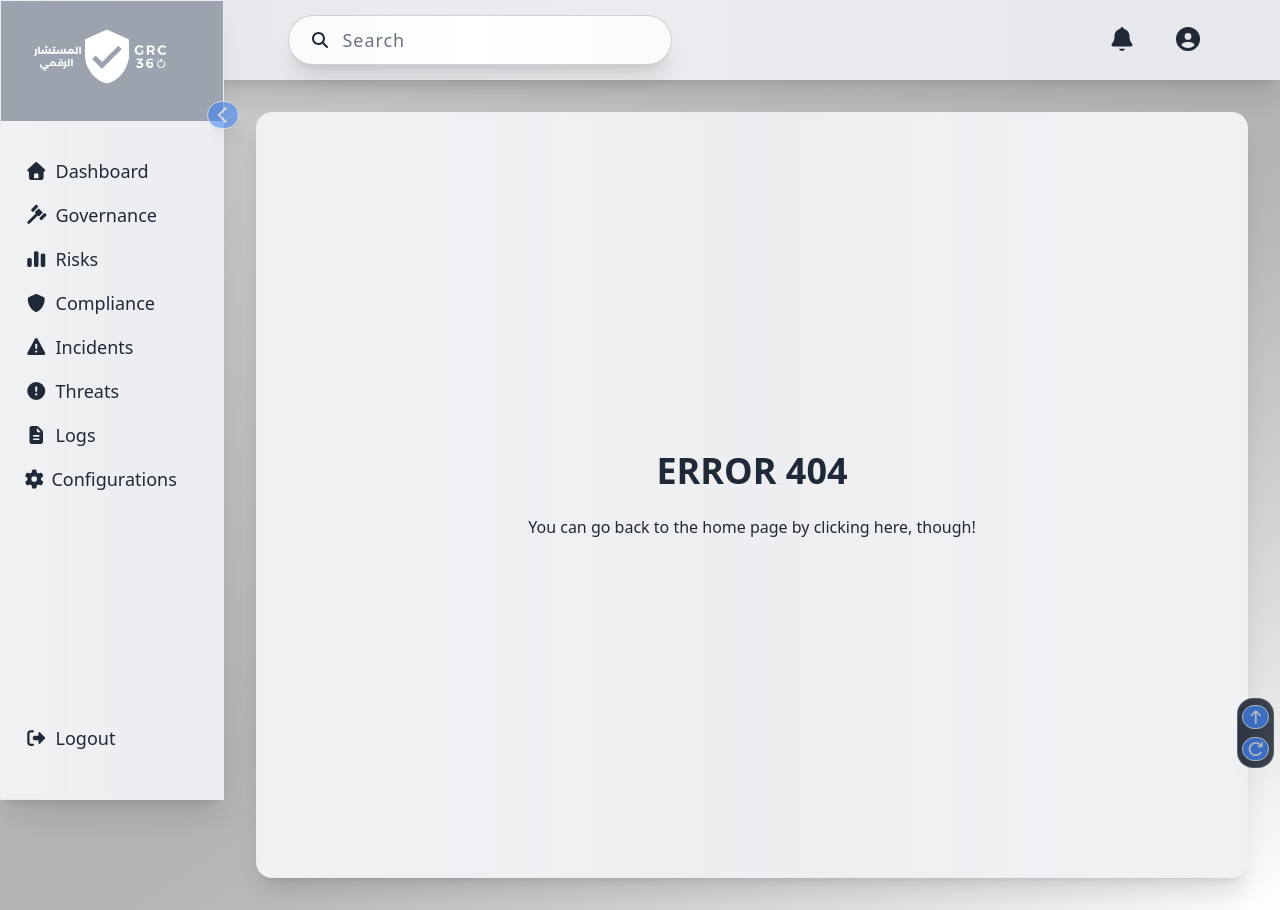
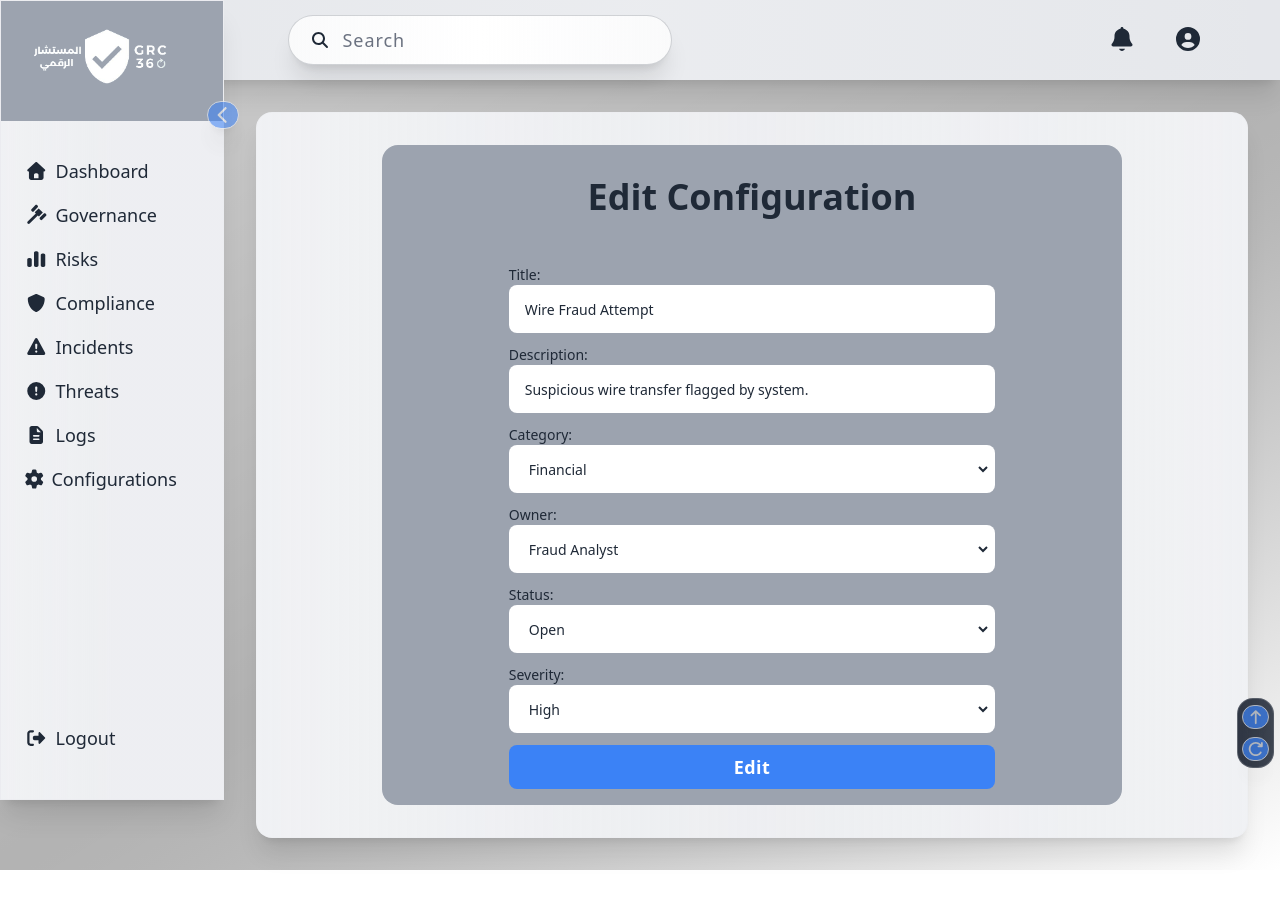
Before and after one commit to AhmedWaleedKalifa/GRC360, a React (Vite) app in the folder FrontEnd/: page /dashboard/editIncident/1 in a window 1280 px wide. Before the commit this address had no page. After the commit the page ends 870 px from the top, so only its background shows below. Built offline with nearby package versions, Linux system fonts and the light colour scheme.

Commit message:
make edit incident and make delete functionality

```diff
--- a/FrontEnd/src/components/Card.jsx
+++ b/FrontEnd/src/components/Card.jsx
@@ -1,4 +1,4 @@
-const Card = ({ title, value,color="white", model = 1 }) => {
+const Card = ({ title, value, model = 1 }) => {
     return (
         <>
 
--- a/FrontEnd/src/components/Field.jsx
+++ b/FrontEnd/src/components/Field.jsx
@@ -3,7 +3,7 @@ import * as solidIcons from '@fortawesome/free-solid-svg-icons';
 import { FontAwesomeIcon } from '@fortawesome/react-fontawesome'
 import { useNavigate } from "react-router-dom";
 
-const Field = forwardRef(({ mode = 1, sizes, id, color, navigation = "", values = [{type:"t",text:"Known",color:"",selfNav:""}] }, ref) => {
+const Field = forwardRef(({ mode = 1, sizes, id, color, navigation = "", values = [{type:"t",text:"Known",color:"",selfNav:"",click:()=>{}}] }, ref) => {
   const nav = useNavigate();
   const navigateRow = () => {
     if (!navigation) return;
@@ -41,14 +41,14 @@ const Field = forwardRef(({ mode = 1, sizes, id, color, navigation = "", values
               icon={solidIcons[element.text]}
               className="fieldDivIcon"
               style={{ color: element?.color || "inherit" }}
-              onClick={()=>nav(element.selfNav)}
+              onClick={element.selfNav?()=>nav(element.selfNav):element.click}
 
             />
           ) : element.type === "b" ? (
             <button
               className="smallButton fieldDivButton"
               style={{ background: element?.color || "linear-gradient(to right,#155dfc ,#009688 )" }}
-              onClick={()=>nav(element.selfNav)}
+              onClick={element.selfNav?()=>nav(element.selfNav):element.click}
 
            >
               {element.text}
@@ -58,7 +58,7 @@ const Field = forwardRef(({ mode = 1, sizes, id, color, navigation = "", values
               className="fieldDivText"
               style={{ color: element?.color || "inherit" }}
               title={String(element.text)}
-              onClick={()=>nav(element.selfNav)}
+              onClick={element.selfNav?()=>nav(element.selfNav):element.click}
             >
               {String(element.text)}
             </div>
--- a/FrontEnd/src/index.css
+++ b/FrontEnd/src/index.css
@@ -526,3 +526,9 @@ main {
 .addIncidentForm{
   @apply w-[70%]  flex flex-col gap-3 p-4;
 }
+
+/* edit Incidents style */
+
+.select{
+    @apply  w-full h-[48px] px-3 rounded-lg bg-white text-gray-800 text-sm border-4 border-transparent focus:border-4 focus:border-blue-500/40 focus:outline-0 dark:bg-gray-700 dark:text-gray-200;
+}
--- a/FrontEnd/src/pages/AddIncident.jsx
+++ b/FrontEnd/src/pages/AddIncident.jsx
@@ -30,14 +30,13 @@ function AddIncident() {
                 inputarray={[
                     { id: "title", type: "text", isInput: true, label: "Title:" , Class: { container: "editInputContainer", label: "label", input: "profileFormInput" } },
                     { id: "description", type: "text", isInput: true, label: "Description:", Class: { container: "editInputContainer", label: "label", input: "profileFormInput" } },
-                    { id: "category", type: "select", isInput: true, label: "Category:",selectList:category, Class: { container: "editInputContainer", label: "label", input: "profileFormInput" } },
-                    { id: "owner", type: "select", isInput: true, label: "Owner:",selectList:owners, Class: { container: "editInputContainer", label: "label", input: "profileFormInput" } },
-                    { id: "status", type: "select", isInput: true, label: "Status:",selectList:status, Class: { container: "editInputContainer", label: "label", input: "profileFormInput" } },
-                    { id: "severity", type: "select", isInput: true, label: "Severity:",selectList:severity, Class: { container: "editInputContainer", label: "label", input: "profileFormInput" } },
-
+                    { id: "category", type: "select", isInput: true, label: "Category:",selectList:category, Class: { container: "editInputContainer", label: "label", input: "select" } },
+                    { id: "owner", type: "select", isInput: true, label: "Owner:",selectList:owners, Class: { container: "editInputContainer", label: "label", input: "select" } },
+                    { id: "status", type: "select", isInput: true, label: "Status:",selectList:status, Class: { container: "editInputContainer", label: "label", input: "select" } },
+                    { id: "severity", type: "select", isInput: true, label: "Severity:",selectList:severity, Class: { container: "editInputContainer", label: "label", input: "select" } },
 
                 ]}
-                button={"Edit"}
+                button={"Add"}
             />
         </div>
     </>
--- /dev/null
+++ b/FrontEnd/src/pages/EditIncident.jsx
@@ -0,0 +1,63 @@
+import React, { useEffect, useState } from 'react'
+import { useParams } from 'react-router-dom'
+import json from "../json.json"
+import Form from '../components/Form';
+function EditIncident() {
+    const { id } = useParams();
+    const [owners, setOwners] = useState([]);
+    const [severity, setSeverity] = useState([]);
+    const [status, setStatus] = useState([]);
+    const [category,setCategory]=useState([])
+
+    const [item,setItem]=useState()
+
+    let categoryArray=[];
+        let ownersArray =[];
+        let severityArray =[]
+        let statusArray=[];
+    useEffect(() => {
+        const data=json.incidents
+
+        data.map((e)=>{
+            if(!category.includes(e.category)){
+                categoryArray.push(e.category)
+            }
+            if(!ownersArray.includes(e.owner)){
+                ownersArray.push(e.owner)
+            }
+            if(!severityArray.includes(e.severity)){
+                severityArray.push(e.severity)
+            }
+            if(!statusArray.includes(e.status)){
+                statusArray.push(e.status)
+            }
+            setOwners(ownersArray)
+            setSeverity(severityArray)
+            setStatus(statusArray)
+            setCategory(categoryArray)
+    })
+    console.log(category)
+        const field = json.incidents.find((e) => e.id == id);
+        setItem(field)
+    }, [id])
+    return (
+        <>
+            {item && <div className="editConfig">
+                <h1 className="editConfigTitle">Edit Configuration</h1>
+                <Form fstyle={{ form: "addIncidentForm", button: "button buttonStyle" }}
+                inputarray={[
+                    { id: "title", type: "text", isInput: true, label: "Title:" ,initialValue:item.title, Class: { container: "editInputContainer", label: "label", input: "profileFormInput" } },
+                    { id: "description", type: "text", isInput: true, label: "Description:",initialValue:item.description,  Class: { container: "editInputContainer", label: "label", input: "profileFormInput" } },
+                    { id: "category", type: "select", isInput: true, label: "Category:",selectList:category,initialValue:item.category,  Class: { container: "editInputContainer", label: "label", input: "select" } },
+                    { id: "owner", type: "select", isInput: true, label: "Owner:",selectList: owners,initialValue:item.owner,  Class: { container: "editInputContainer", label: "label", input: "select" } },
+                    { id: "status", type: "select", isInput: true, label: "Status:",selectList: status,initialValue:item.status,  Class: { container: "editInputContainer", label: "label", input: "select" } },
+                    { id: "severity", type: "select", isInput: true, label: "Severity:",selectList:severity,initialValue:item.severity,  Class: { container: "editInputContainer", label: "label", input: "select" } },
+                ]}
+                button={"Edit"}
+            />
+            </div>}
+        </>
+    )
+}
+
+export default EditIncident
--- a/FrontEnd/src/pages/Incidents.jsx
+++ b/FrontEnd/src/pages/Incidents.jsx
@@ -1,6 +1,6 @@
 import { faTriangleExclamation } from '@fortawesome/free-solid-svg-icons'
 import { FontAwesomeIcon } from '@fortawesome/react-fontawesome'
-import React from 'react'
+import React, { useState } from 'react'
 import Card from '../components/Card'
 import CardSlider from '../components/CardSlider'
 import Progress from '../components/Progress'
@@ -9,8 +9,12 @@ import json from "../json.json"
 import {  useNavigate } from 'react-router-dom'
 function Incidents() {
   const nav=useNavigate();
-  const data = json.incidents
+  const [data, setData] = useState(json.incidents);
   const complianceData = json.complianceFrameworks;
+
+  const deleteIncident = (id) => {
+    setData(prev => prev.filter(incident => incident.id !== id));
+  };
   let requirementsNumber = 0
   let controlsNumber = 0;
   let all = json.complianceFrameworks.length
@@ -81,12 +85,12 @@ function Incidents() {
       { type: "t", text: e.reportedAt },
       { type: "t", text: e.owner },
       { type: "t", text: e.description },
-      { type: "i", text: "faPen", color: "#26A7F6" },
-      { type: "i", text: "faTrash", color: "#F44336" }
+      { type: "i", text: "faPen", color: "#26A7F6",selfNav:"/dashboard/editIncident/"+e.id},
+      { type: "i", text: "faTrash", color: "#F44336",click:()=>deleteIncident(e.id) }
 
     ]);
     if(e.severity=="High"){
-      colors2.push("#ff000080")
+      colors2.push("#ff000060")
     }else{
       colors2.push("");
     }
--- a/FrontEnd/src/routes.jsx
+++ b/FrontEnd/src/routes.jsx
@@ -14,6 +14,7 @@ import PageTemplate from "./pages/PageTemplate";
 import Login from "./pages/Login";
 import EditConfigurations from "./pages/EditConfigurations";
 import AddIncident from "./pages/AddIncident";
+import EditIncident from "./pages/EditIncident";
 const routes = [
   {
     path: "/",
@@ -34,6 +35,7 @@ const routes = [
       { path: "logs", element: <Logs /> },
       { path: "risks/:id?", element: <Risks  /> },
       { path: "editConfigurations/:id?", element: <EditConfigurations  /> },
+      {path:"editIncident/:id?",element:<EditIncident/>},
       {path:"addIncident",element:<AddIncident/>},
       { path: "threats", element: <Threats /> },
       { path: "*", element: <ErrorPage /> }
```
